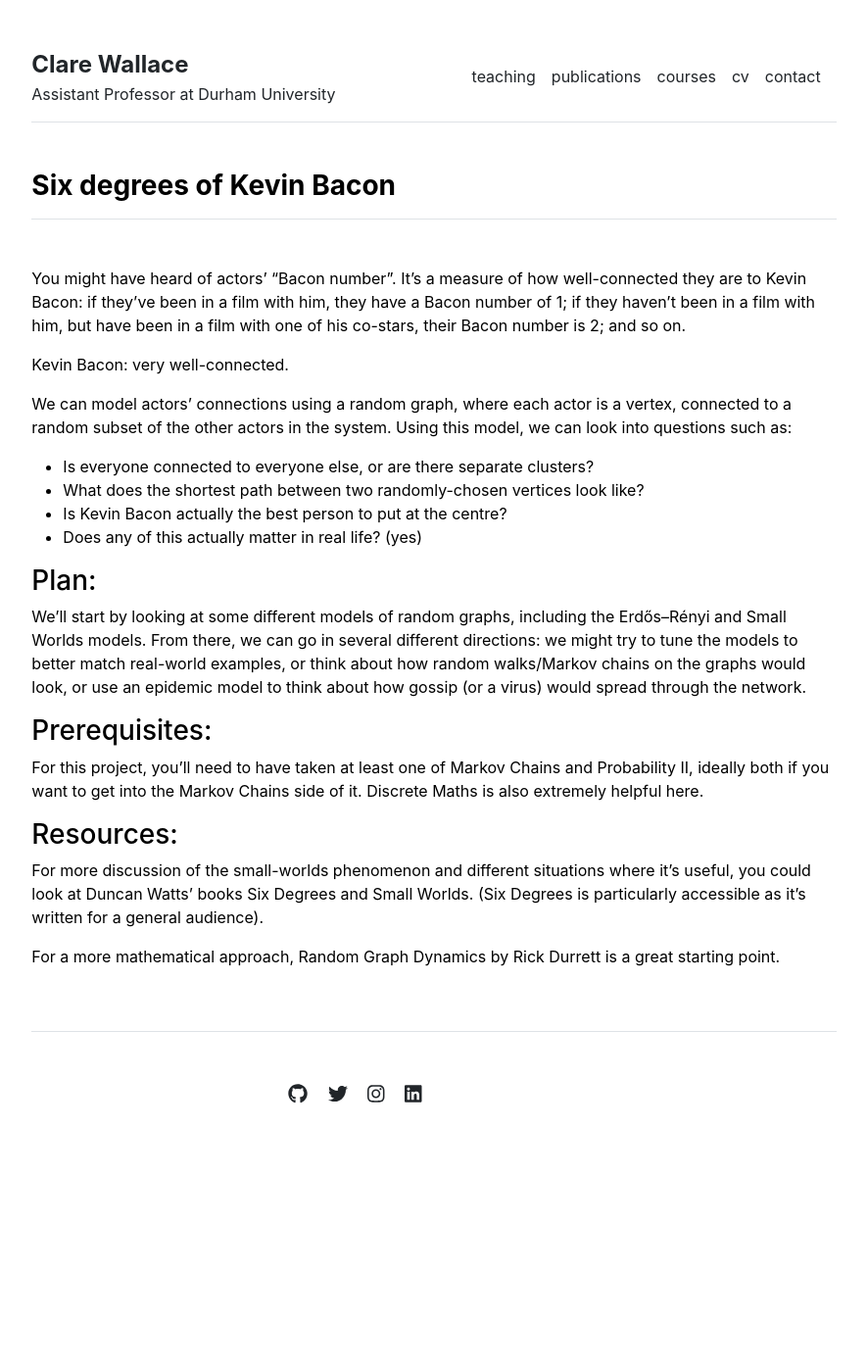
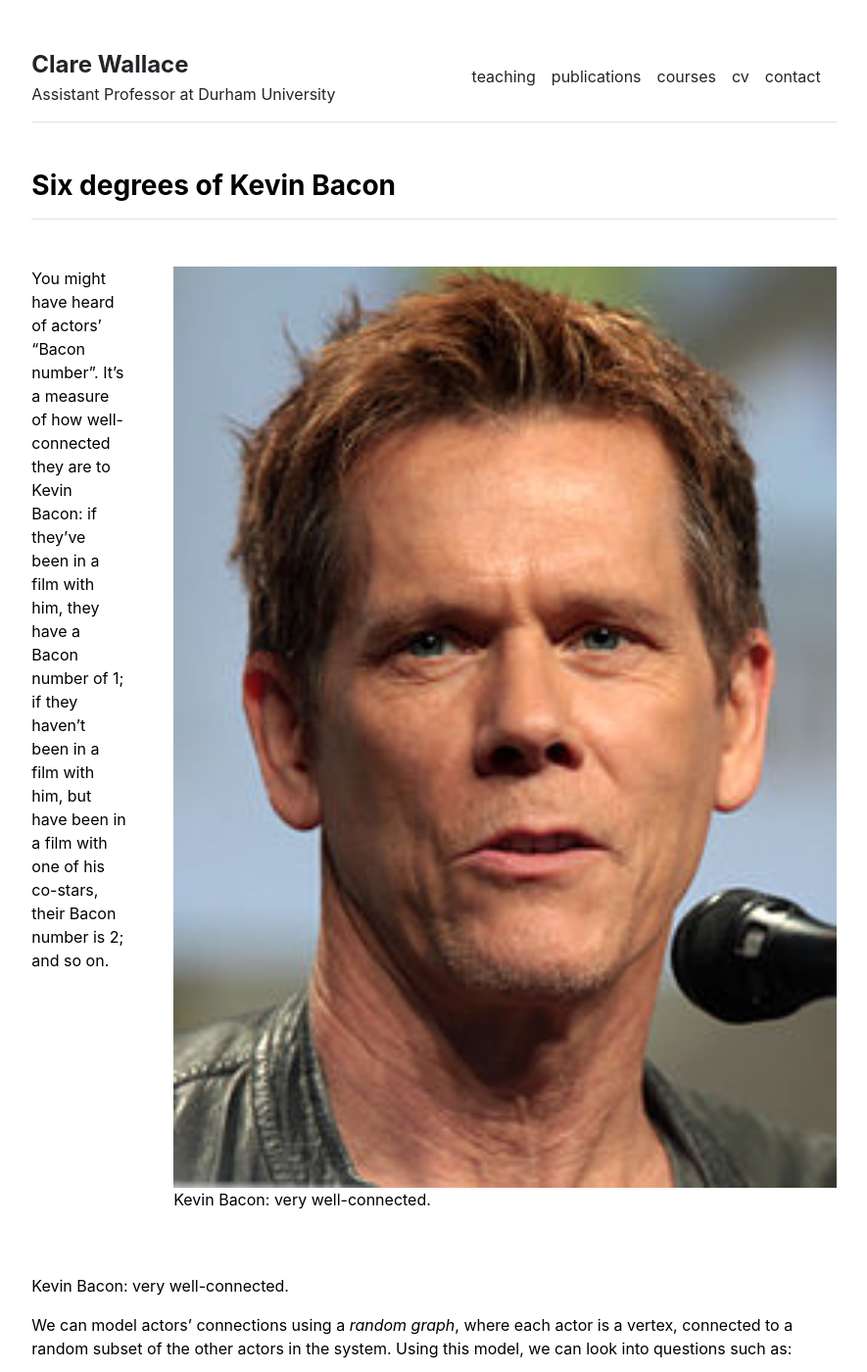
Before and after one commit to CWallace23/cwallace23.github.io, a Jekyll site: the page built from teaching/final-year-projects/previous-projects/Kevin-Bacon.md, in a window 1280 px wide and 1400 px high. Shown: the whole window at 98% size, without its empty margins (197-1082 px from the left). Built offline with Jekyll 4.4.1, drawn with Linux system fonts in a browser that asks for light colours.

Commit message:
include the rest of the project pages

```diff
--- a/teaching/final-year-projects/previous-projects/Kevin-Bacon.md
+++ b/teaching/final-year-projects/previous-projects/Kevin-Bacon.md
@@ -2,12 +2,20 @@
 layout: page
 title: "Six degrees of Kevin Bacon"
 ---
+<div class="row g-5 mb-5">
+    <div class="col-md-2">
+    <p>You might have heard of actors’ “Bacon number”. It’s a measure of how well-connected they are to Kevin Bacon: if they’ve been in a film with him, they have a Bacon number of 1; if they haven’t been in a film with him, but have been in a film with one of his co-stars, their Bacon number is 2; and so on.</p>
+    </div>
+    <div class="col-md-10">
+    <img src="{{ site.github.url }}/assets/img/projects/older/Kevin-Bacon.jpg" alt="Kevin Bacon" width="100%">
+    <p> Kevin Bacon: very well-connected.</p>
+    </div>
+</div>
 
-You might have heard of actors’ “Bacon number”. It’s a measure of how well-connected they are to Kevin Bacon: if they’ve been in a film with him, they have a Bacon number of 1; if they haven’t been in a film with him, but have been in a film with one of his co-stars, their Bacon number is 2; and so on.
 
 Kevin Bacon: very well-connected.
 
-We can model actors’ connections using a random graph, where each actor is a vertex, connected to a random subset of the other actors in the system. Using this model, we can look into questions such as:
+We can model actors’ connections using a <em>random graph</em>, where each actor is a vertex, connected to a random subset of the other actors in the system. Using this model, we can look into questions such as:
 <ul>
 <li>   Is everyone connected to everyone else, or are there separate clusters? </li>
 <li>    What does the shortest path between two randomly-chosen vertices look like?</li>
```
Also changed, not shown: teaching/final-year-projects.md (+6 -6 lines), teaching/final-year-projects/functional-limit-theorems.md (+9 -4 lines), teaching/final-year-projects/previous-projects.md (+2 -2 lines), teaching/final-year-projects/previous-projects/how-do-we-learn-maths.md (added, +30 -0 lines), assets/img/projects/25-6/3h-2025.jpg (renamed from assets/img/3h-2025.jpg), assets/img/projects/25-6/LargeNumbers.jpg (renamed from assets/img/LargeNumbers.jpg), assets/img/projects/25-6/RW-to-BM.png (renamed from assets/img/RW-to-BM.png), assets/img/projects/older/Kevin-Bacon.jpg (added).
